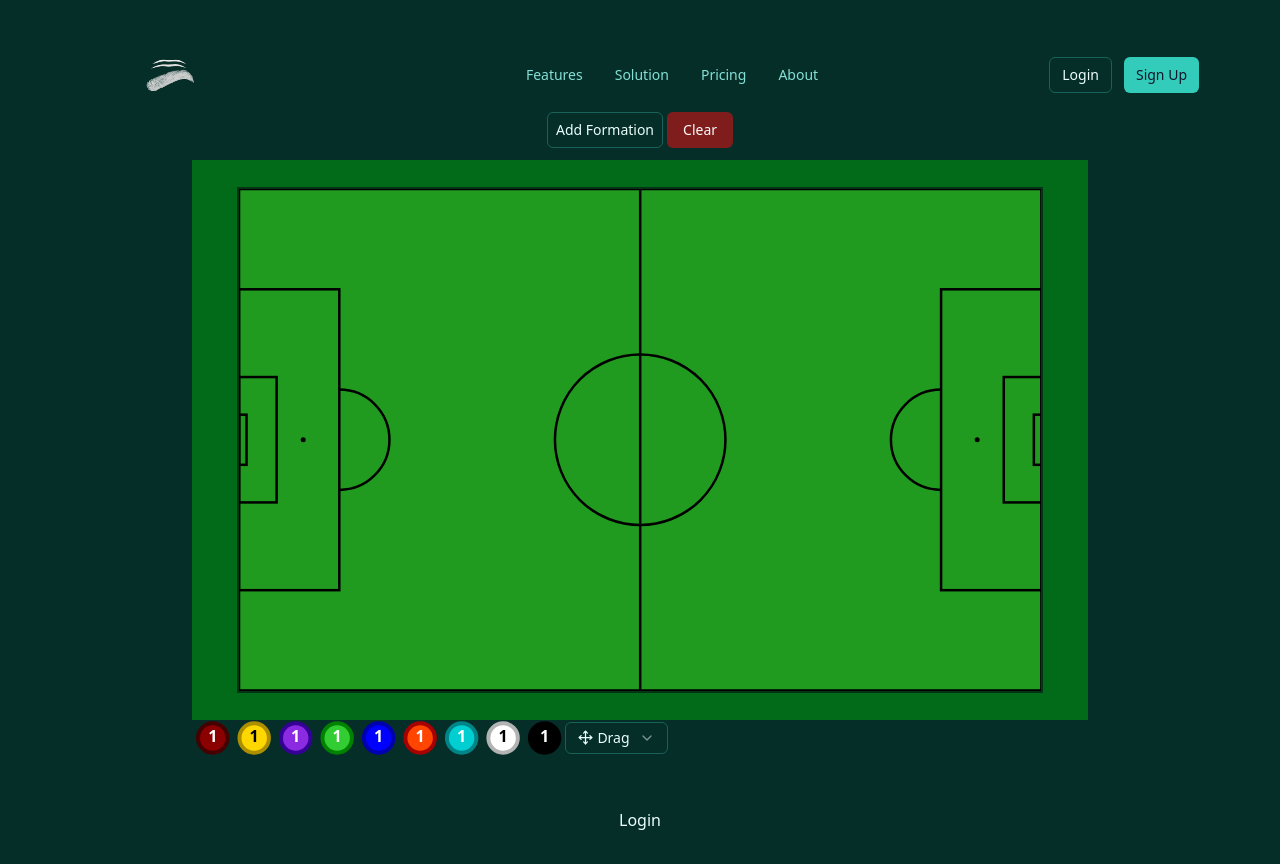
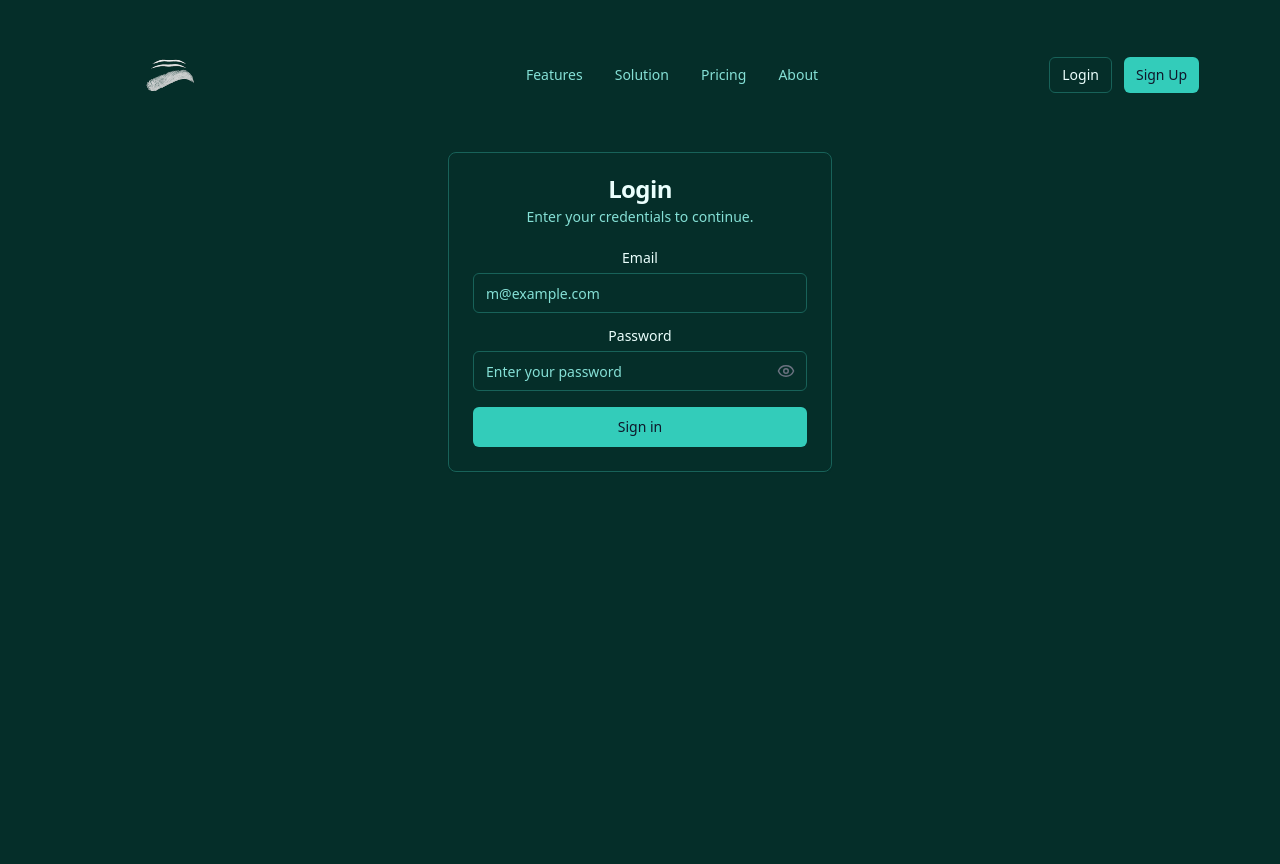
Before and after one commit to Ankitchawla3123/Ultimate-tactics, a React (Vite) app: page /login in a window 1280 px wide. Built offline with nearby package versions, Linux system fonts and the light colour scheme.

Commit message:
login form done

```diff
--- a/src/App.jsx
+++ b/src/App.jsx
@@ -11,9 +11,8 @@ function App() {
     <div className="flex min-h-screen flex-col">
       <HeroHeader />
       <div className="flex flex-col items-center justify-between flex-1 pt-20">
-        <Board />
+        <Outlet />
       </div>
-      <Outlet/>
     </div>
   );
 }
--- /dev/null
+++ b/src/components/login-form.jsx
@@ -0,0 +1,89 @@
+"use client";
+
+import { useState } from "react";
+import { Button } from "@/components/ui/button";
+import {
+  Card,
+  CardContent,
+  CardDescription,
+  CardHeader,
+  CardTitle,
+} from "@/components/ui/card";
+import { Input } from "@/components/ui/input";
+import { Label } from "@/components/ui/label";
+import { Eye, EyeOff } from "lucide-react";
+
+export function LoginForm({ formData, setFormData, onSubmit }) {
+  const [showPassword, setShowPassword] = useState(false);
+
+  const handleChange = (e) => {
+    setFormData({ ...formData, [e.target.name]: e.target.value });
+  };
+
+  const handleFormSubmit = (e) => {
+    e.preventDefault();
+
+    if (formData.password.length < 8) {
+      alert("Password must be at least 8 characters long");
+      return;
+    }
+
+    onSubmit(formData);
+  };
+
+  return (
+    <form onSubmit={handleFormSubmit} className="flex flex-col gap-6">
+      <Card>
+        <CardHeader>
+          <CardTitle>Login</CardTitle>
+          <CardDescription>Enter your credentials to continue.</CardDescription>
+        </CardHeader>
+        <CardContent className="grid gap-4">
+          {/* Email */}
+          <div className="grid gap-2">
+            <Label htmlFor="email">Email</Label>
+            <Input
+              id="email"
+              name="email"
+              type="email"
+              value={formData.email}
+              onChange={handleChange}
+              placeholder="m@example.com"
+              required
+            />
+          </div>
+
+          {/* Password */}
+          <div className="grid gap-2">
+            <Label htmlFor="password">Password</Label>
+            <div className="relative">
+              <Input
+                id="password"
+                name="password"
+                type={showPassword ? "text" : "password"}
+                value={formData.password}
+                onChange={handleChange}
+                required
+                minLength={8}
+                placeholder="Enter your password"
+                className="pr-10"
+              />
+              <button
+                type="button"
+                onClick={() => setShowPassword((prev) => !prev)}
+                className="absolute inset-y-0 right-3 flex items-center text-gray-500 hover:text-gray-700"
+              >
+                {showPassword ? <EyeOff size={18} /> : <Eye size={18} />}
+              </button>
+            </div>
+          </div>
+
+          {/* Submit */}
+          <Button type="submit" className="w-full">
+            Sign in
+          </Button>
+        </CardContent>
+      </Card>
+    </form>
+  );
+}
--- /dev/null
+++ b/src/components/ui/card.jsx
@@ -0,0 +1,50 @@
+import * as React from "react"
+
+import { cn } from "@/lib/utils"
+
+const Card = React.forwardRef(({ className, ...props }, ref) => (
+  <div
+    ref={ref}
+    className={cn("rounded-lg border bg-card text-card-foreground shadow-sm", className)}
+    {...props} />
+))
+Card.displayName = "Card"
+
+const CardHeader = React.forwardRef(({ className, ...props }, ref) => (
+  <div
+    ref={ref}
+    className={cn("flex flex-col space-y-1.5 p-6", className)}
+    {...props} />
+))
+CardHeader.displayName = "CardHeader"
+
+const CardTitle = React.forwardRef(({ className, ...props }, ref) => (
+  <div
+    ref={ref}
+    className={cn("text-2xl font-semibold leading-none tracking-tight", className)}
+    {...props} />
+))
+CardTitle.displayName = "CardTitle"
+
+const CardDescription = React.forwardRef(({ className, ...props }, ref) => (
+  <div
+    ref={ref}
+    className={cn("text-sm text-muted-foreground", className)}
+    {...props} />
+))
+CardDescription.displayName = "CardDescription"
+
+const CardContent = React.forwardRef(({ className, ...props }, ref) => (
+  <div ref={ref} className={cn("p-6 pt-0", className)} {...props} />
+))
+CardContent.displayName = "CardContent"
+
+const CardFooter = React.forwardRef(({ className, ...props }, ref) => (
+  <div
+    ref={ref}
+    className={cn("flex items-center p-6 pt-0", className)}
+    {...props} />
+))
+CardFooter.displayName = "CardFooter"
+
+export { Card, CardHeader, CardFooter, CardTitle, CardDescription, CardContent }
--- a/src/components/ui/input.jsx
+++ b/src/components/ui/input.jsx
@@ -1,27 +1,19 @@
-import * as React from "react";
-import { cn } from "@/lib/utils";
+import * as React from "react"
+
+import { cn } from "@/lib/utils"
 
 const Input = React.forwardRef(({ className, type, ...props }, ref) => {
   return (
     <input
       type={type}
       className={cn(
-        "flex h-10 w-full rounded-md border border-input bg-background px-3 py-2 text-base ring-offset-background",
-        "file:border-0 file:bg-transparent file:text-sm file:font-medium file:text-foreground",
-        "placeholder:text-muted-foreground",
-        "focus-visible:outline-none focus-visible:ring-2 focus-visible:ring-ring focus-visible:ring-offset-2",
-        "disabled:cursor-not-allowed disabled:opacity-50",
-        // Responsive classes:
-        "sm:h-7 sm:px-1 sm:text-xs",
-        "md:h-8 md:px-2 md:text-base",
-        "lg:h-9 lg:px-3 lg:text-base",
+        "flex h-10 w-full rounded-md border border-input bg-background px-3 py-2 text-base ring-offset-background file:border-0 file:bg-transparent file:text-sm file:font-medium file:text-foreground placeholder:text-muted-foreground focus-visible:outline-none focus-visible:ring-2 focus-visible:ring-ring focus-visible:ring-offset-2 disabled:cursor-not-allowed disabled:opacity-50 md:text-sm",
         className
       )}
       ref={ref}
-      {...props}
-    />
+      {...props} />
   );
-});
-Input.displayName = "Input";
+})
+Input.displayName = "Input"
 
-export { Input };
+export { Input }
--- a/src/main.jsx
+++ b/src/main.jsx
@@ -10,6 +10,7 @@ import "./index.css";
 import Home from "./pages/Home.jsx";
 import Login from "./pages/Login.jsx";
 import SIgnup from "./pages/SIgnup.jsx";
+import { Board } from "./components/index.js";
 
 const router = createBrowserRouter([
   {
@@ -28,6 +29,10 @@ const router = createBrowserRouter([
         path: "signup",
         element: <SIgnup />,
       },
+      {
+        path:"board",
+        element:<Board/>
+      }
     ],
   },
 ]);
--- a/src/pages/Login.jsx
+++ b/src/pages/Login.jsx
@@ -1,9 +1,26 @@
-import React from 'react'
+"use client"
 
-function Login() {
+import { useState } from "react"
+import { LoginForm } from "@/components/login-form"
+
+export default function Login() {
+  const [formData, setFormData] = useState({ email: "", password: "" })
+
+  const handleSubmit = (data) => {
+    console.log("Login data submitted:", data)
+    // 🔹 Example: call your API here
+    // fetch("/api/login", { method: "POST", body: JSON.stringify(data) })
+  }
+
   return (
-    <div>Login</div>
+    <div className="flex w-full items-center justify-center p-6 md:p-10">
+      <div className="w-full max-w-sm">
+        <LoginForm
+          formData={formData}
+          setFormData={setFormData}
+          onSubmit={handleSubmit}
+        />
+      </div>
+    </div>
   )
 }
-
-export default Login
```
